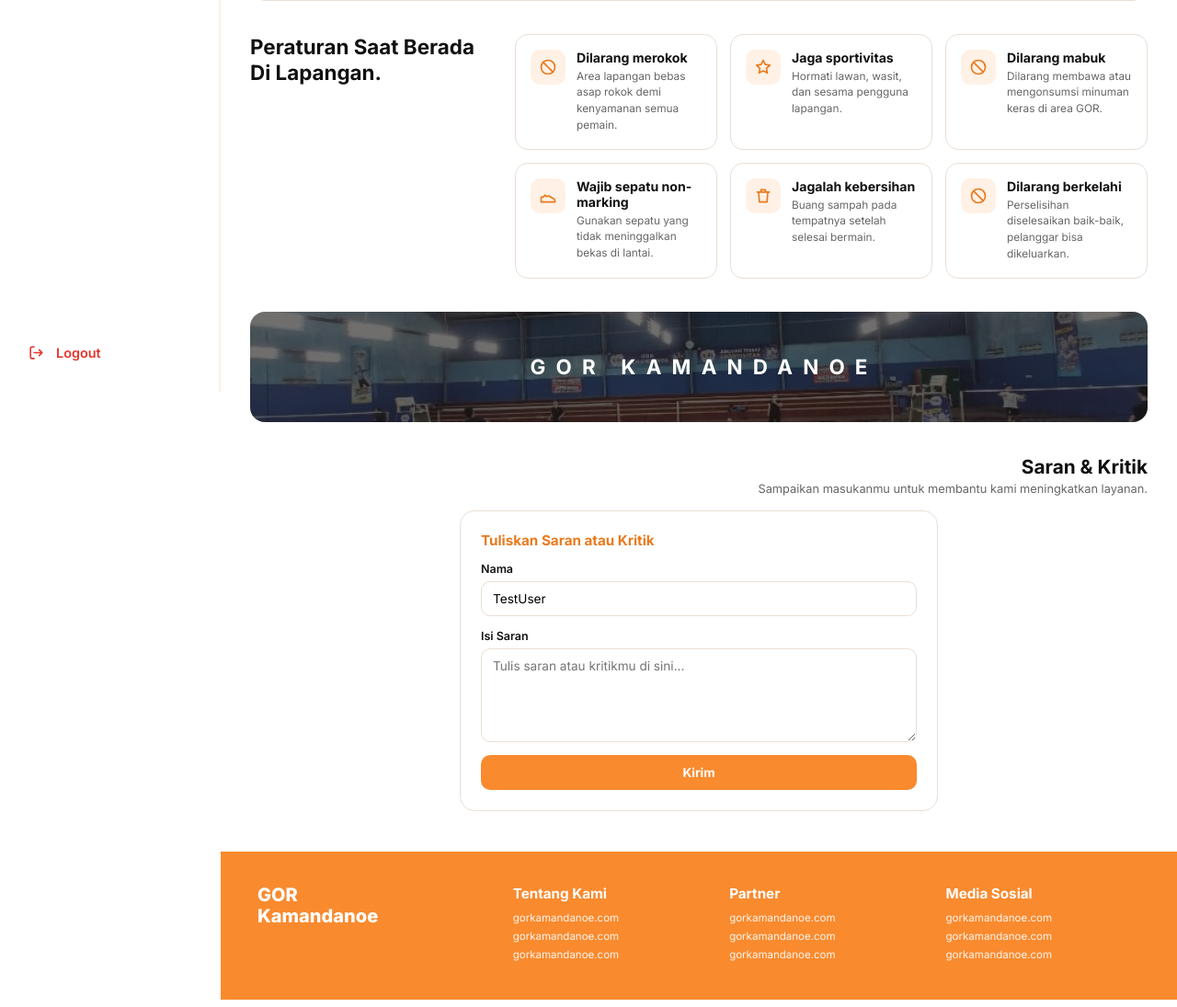
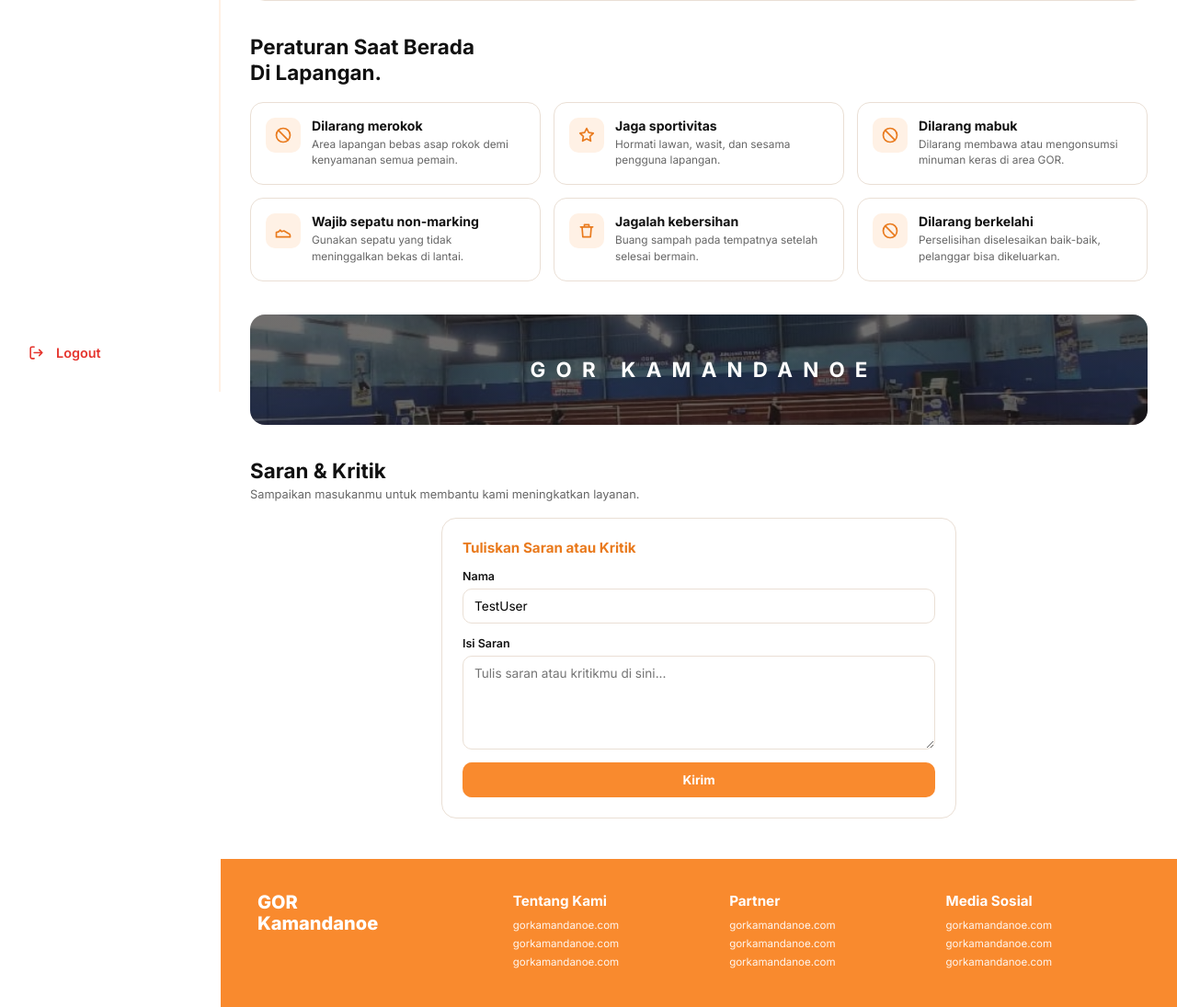
Before and after one commit to MrshlGit/PI_GOR-_KAMANDANOE, a Laravel app: page /layanan in a window 1280 px wide. Shown: the part 374-1469 px from the top of the page at 92% size. Run offline with Laravel 12, Linux system fonts and the light colour scheme; a user stored in the database is signed in; data comes from the database, SQL or seed files in the repository; data that the repository does not hold is empty.

Commit message:
saran kritik

```diff
--- a/app/Http/Controllers/User/LayananInformasiController.php
+++ b/app/Http/Controllers/User/LayananInformasiController.php
@@ -11,46 +11,83 @@ use Illuminate\Http\Request;
 
 class LayananInformasiController extends Controller
 {
-    // Jam operasional (ubah di sini kalau berbeda)
+    // Jam operasional
     private const JAM_BUKA = 8;
     private const JAM_TUTUP = 22;
 
-    // Urutan prioritas status bila satu jam punya lebih dari satu booking
-    private const RANK = ['kosong' => 0, 'menunggu' => 1, 'terisi' => 2, 'saya' => 3];
+    // Urutan prioritas status booking
+    private const RANK = [
+        'kosong' => 0,
+        'menunggu' => 1,
+        'terisi' => 2,
+        'saya' => 3
+    ];
 
     public function index(Request $request)
     {
-        $request->validate(['tanggal' => ['nullable', 'date']]);
+        $request->validate([
+            'tanggal' => ['nullable', 'date']
+        ]);
 
-        $tanggal = Carbon::parse($request->input('tanggal', today()))->startOfDay();
+        $tanggal = Carbon::parse(
+            $request->input('tanggal', today())
+        )->startOfDay();
+
         $lapangans = Lapangan::orderBy('id_lapangan')->get();
+
         $idUser = $request->user()->getAuthIdentifier();
 
-        // 1. Semua slot dimulai "kosong" (atau "maintenance" bila lapangan nonaktif)
+        // 1. Mengatur semua slot jadwal
         $jadwal = [];
+
         for ($jam = self::JAM_BUKA; $jam < self::JAM_TUTUP; $jam++) {
             foreach ($lapangans as $l) {
                 $jadwal[$jam][$l->id_lapangan] =
-                    strtolower((string) $l->status_lapangan) === 'nonaktif' ? 'maintenance' : 'kosong';
+                    strtolower((string) $l->status_lapangan) === 'nonaktif'
+                    ? 'maintenance'
+                    : 'kosong';
             }
         }
 
-        // 2. Isi slot dari booking pada tanggal tersebut (yang batal diabaikan)
-        $bookings = Booking::whereDate('tgl_main', $tanggal->toDateString())
-            ->whereRaw('LOWER(status_booking) NOT IN (?, ?, ?)', ['batal', 'dibatalkan', 'cancelled'])
-            ->get(['id_user', 'id_lapangan', 'jam_mulai', 'durasi', 'status_booking']);
+        // 2. Mengambil data booking pada tanggal yang dipilih
+        $bookings = Booking::whereDate(
+            'tgl_main',
+            $tanggal->toDateString()
+        )
+            ->whereRaw(
+                'LOWER(status_booking) NOT IN (?, ?, ?)',
+                ['batal', 'dibatalkan', 'cancelled']
+            )
+            ->get([
+                'id_user',
+                'id_lapangan',
+                'jam_mulai',
+                'durasi',
+                'status_booking'
+            ]);
 
         foreach ($bookings as $b) {
             $mulai = (int) substr((string) $b->jam_mulai, 0, 2);
+
             $status = $b->id_user == $idUser
                 ? 'saya'
-                : (strtolower((string) $b->status_booking) === 'menunggu' ? 'menunggu' : 'terisi');
+                : (
+                    strtolower((string) $b->status_booking) === 'menunggu'
+                    ? 'menunggu'
+                    : 'terisi'
+                );
 
-            for ($jam = $mulai; $jam < $mulai + max(1, (int) $b->durasi); $jam++) {
+            for (
+                $jam = $mulai;
+                $jam < $mulai + max(1, (int) $b->durasi);
+                $jam++
+            ) {
                 $lama = $jadwal[$jam][$b->id_lapangan] ?? null;
+
                 if ($lama === null || $lama === 'maintenance') {
                     continue;
                 }
+
                 if (self::RANK[$status] > self::RANK[$lama]) {
                     $jadwal[$jam][$b->id_lapangan] = $status;
                 }
@@ -59,7 +96,9 @@ class LayananInformasiController extends Controller
 
         return view('layanan_informasi', [
             'tanggal' => $tanggal,
-            'labelTanggal' => $tanggal->copy()->locale('id')->translatedFormat('l, j F Y'),
+            'labelTanggal' => $tanggal->copy()
+                ->locale('id')
+                ->translatedFormat('l, j F Y'),
             'lapangans' => $lapangans,
             'jadwal' => $jadwal,
         ]);
@@ -67,6 +106,7 @@ class LayananInformasiController extends Controller
 
     public function kirimSaran(Request $request)
     {
+        // Validasi input
         $data = $request->validate([
             'nama' => ['nullable', 'string', 'max:100'],
             'isi' => ['required', 'string', 'min:5', 'max:1000'],
@@ -75,13 +115,17 @@ class LayananInformasiController extends Controller
             'isi.min' => 'Isi saran atau kritik terlalu pendek.',
         ]);
 
+        // Menyimpan saran dan kritik
         SaranKritik::create([
             'id_user' => $request->user()->getAuthIdentifier(),
-            'nama' => $data['nama'] ?: $request->user()->username,
-            'isi' => $data['isi'],
+            'tgl_kirim' => now(),
+            'isi_pesan' => $data['isi'],
         ]);
 
         return redirect(route('layanan.index') . '#saran')
-            ->with('sukses_saran', 'Terima kasih! Saran dan kritikmu sudah kami terima.');
+            ->with(
+                'sukses_saran',
+                'Terima kasih! Saran dan kritikmu sudah kami terima.'
+            );
     }
 }
--- a/public/css/layanan.css
+++ b/public/css/layanan.css
@@ -206,9 +206,8 @@
 /* ---- peraturan ---- */
 .li-rules {
     display: grid;
-    grid-template-columns: minmax(200px, 260px) 1fr;
-    gap: 28px;
-    align-items: start;
+    grid-template-columns: 1fr;
+    gap: 18px;
 }
 .li-rules > h2 {
     font-size: 1.4rem;
@@ -280,12 +279,13 @@
 
 /* ---- saran & kritik ---- */
 .li-saran-head {
-    text-align: right;
-    margin-bottom: 16px;
+    text-align: left;
+    margin-bottom: 18px;
 }
 .li-saran-head h2 {
-    font-size: 1.3rem;
+    font-size: 1.4rem;
     font-weight: 700;
+    line-height: 1.25;
 }
 .li-saran-head p {
     font-size: 0.8rem;
@@ -293,7 +293,7 @@
     margin-top: 4px;
 }
 .li-form {
-    width: min(520px, 100%);
+    width: min(560px, 100%);
     margin: 0 auto;
     display: grid;
     gap: 14px;
@@ -363,14 +363,8 @@
 }
 
 @media (max-width: 900px) {
-    .li-rules {
-        grid-template-columns: 1fr;
-    }
     .li-rule-grid {
         grid-template-columns: repeat(2, 1fr);
-    }
-    .li-saran-head {
-        text-align: left;
     }
 }
 @media (max-width: 560px) {
```
Also changed, not shown: app/Models/SaranKritik.php (added, +20 -0 lines), app/Models/User/SaranKritik.php (deleted, +0 -12 lines).
